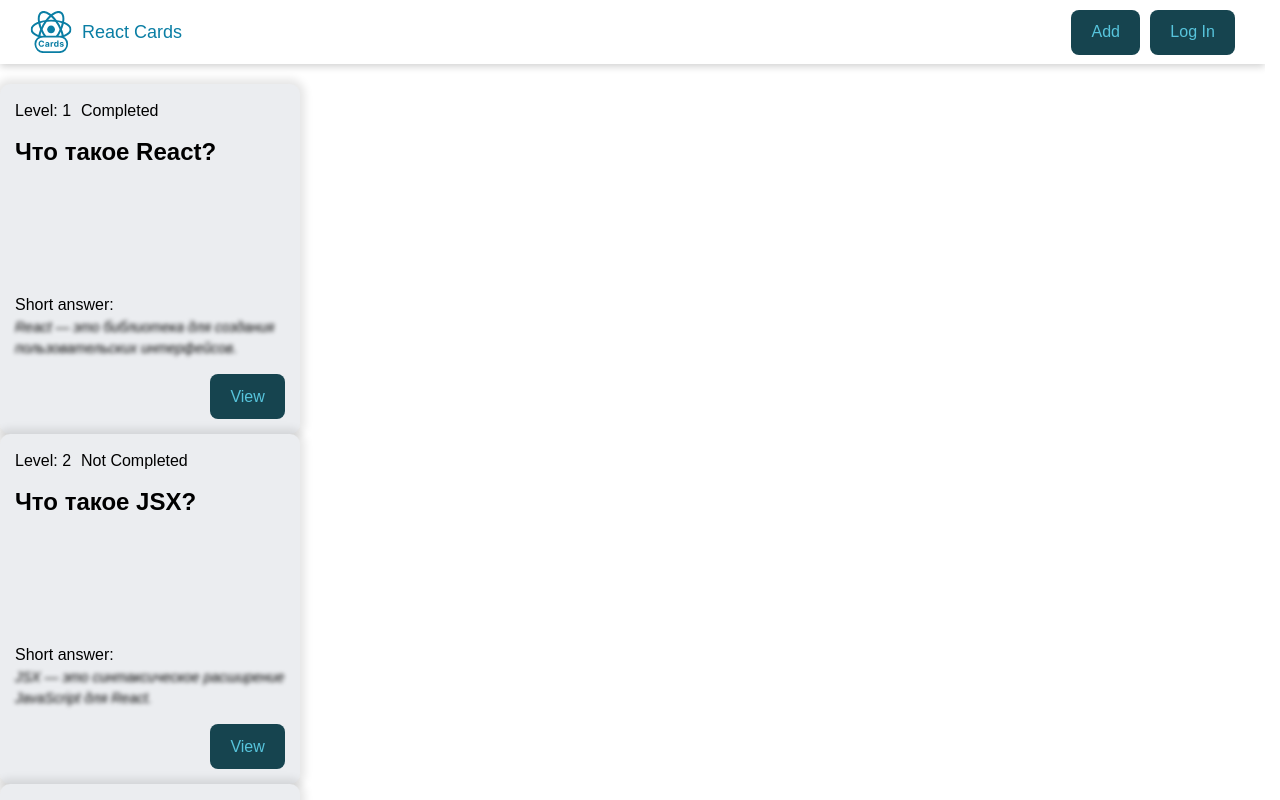
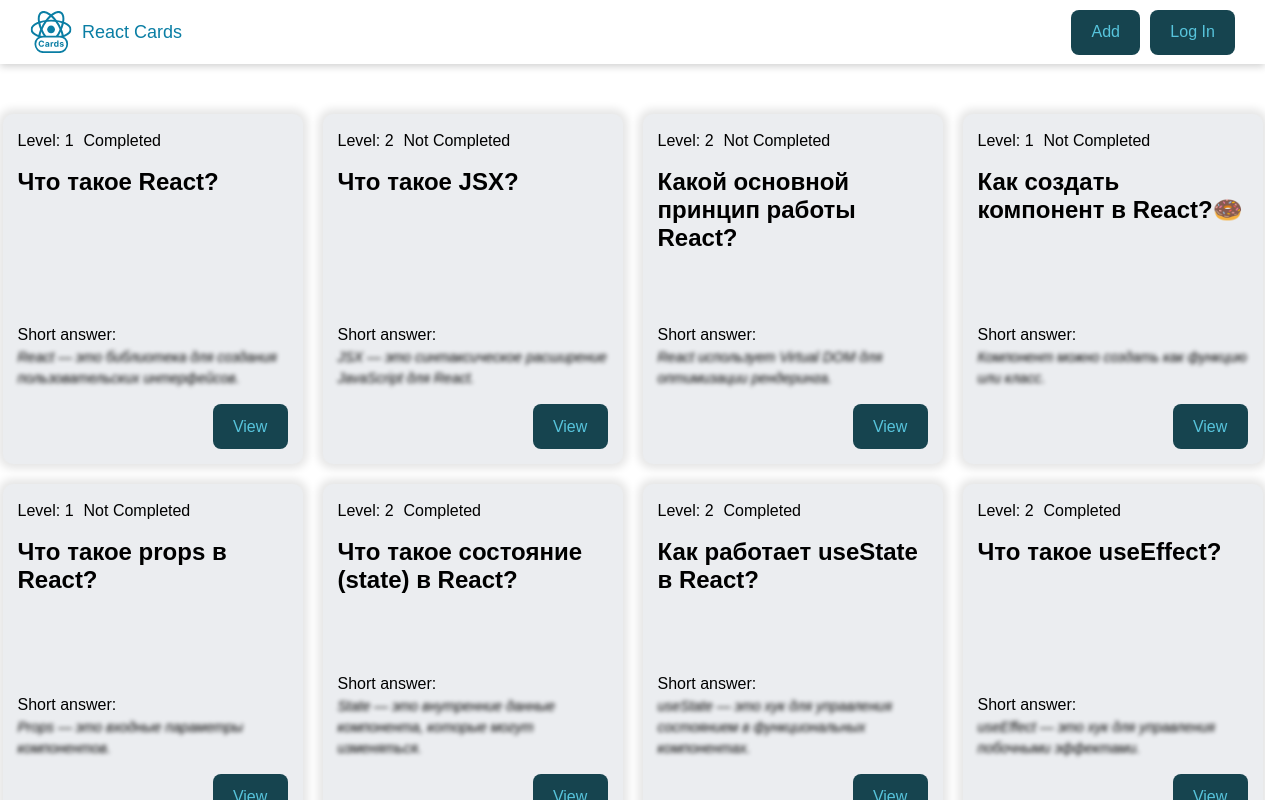
Before and after one commit to sabyrka66/react-cards, a React (Vite) app: page / in a window 1280 px wide. Built offline with nearby package versions, Linux system fonts and the light colour scheme; data requests are answered from the project's data file; a web font is replaced by a local one.

Commit message:
refactor: extract QuestionCardList and adapt API data to UI model

```diff
--- /dev/null
+++ b/src/components/QuestionCardList/QuestionCardList.module.css
@@ -0,0 +1,10 @@
+.cardList {
+  width: 100%;
+  padding-block: 30px;
+  margin-inline: auto;
+  display: flex;
+  justify-content: center;
+  align-items: center;
+  flex-wrap: wrap;
+  gap: 20px;
+}
--- /dev/null
+++ b/src/components/QuestionCardList/QuestionCardList.tsx
@@ -0,0 +1,26 @@
+import type { CardAttributes, QuestionApiItem } from '@/types'
+import { QuestionCard } from '../QuestionCard/QuestionCard'
+import styles from './QuestionCardList.module.css'
+
+const adaptCard = (item: QuestionApiItem): CardAttributes => ({
+  id: item.id,
+  level: item.level,
+  isCompleted: item.completed,
+  question: item.question,
+  answer: item.answer,
+})
+
+interface Props {
+  items: QuestionApiItem[]
+}
+
+export const QuestionCardList = ({ items }: Props) => {
+  return (
+    <div className={styles.cardList}>
+      {items.map((item) => {
+        const card = adaptCard(item)
+        return <QuestionCard key={card.id} card={card} />
+      })}
+    </div>
+  )
+}
--- /dev/null
+++ b/src/components/QuestionCardList/index.ts
@@ -0,0 +1 @@
+export { QuestionCardList } from './QuestionCardList'
--- a/src/pages/HomePage/HomePage.tsx
+++ b/src/pages/HomePage/HomePage.tsx
@@ -1,11 +1,12 @@
-import { QuestionCard } from '@/components/QuestionCard'
+import { QuestionCardList } from '@/components/QuestionCardList'
 import { API_URL } from '@/constants'
-import type { CardAttributes, QuestionApiItem } from '@/types'
+import type { QuestionApiItem } from '@/types'
 import { useEffect, useState } from 'react'
 
 export const HomePage = () => {
   const [questionCards, setQuestionCards] = useState<QuestionApiItem[]>([])
 
+  useEffect(() => {
     const getQuestions = async () => {
       try {
         const response = await fetch(`${API_URL}/react`)
@@ -16,24 +17,8 @@
       }
     }
 
-  useEffect(() => {
     getQuestions()
   }, [])
 
-  const adaptCard = (item: QuestionApiItem): CardAttributes => ({
-    id: item.id,
-    level: item.level,
-    isCompleted: item.completed,
-    question: item.question,
-    answer: item.answer,
-  })
-
-  return (
-    <div>
-      {questionCards.map((item) => {
-        const card = adaptCard(item)
-        return <QuestionCard key={card.id} card={card} />
-      })}
-    </div>
-  )
+  return <QuestionCardList items={questionCards} />
 }
```
Lines whose indentation alone changed are shown as unchanged.
